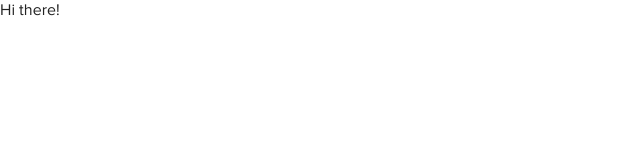
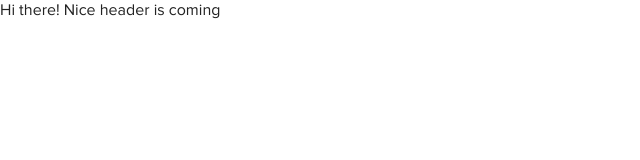
Before and after one commit to TsypchenkoYuliia/time-off-tracker-ui, a React (Create React App) app: page / in a window 1280 px wide. Shown: the top 160 px of the page, without its empty margins (0-640 px from the left). Built offline with nearby package versions, Linux system fonts and the light colour scheme.

Commit message:
Project created and all required packages installed with some settings

```diff
--- a/src/App.js
+++ b/src/App.js
@@ -3,7 +3,7 @@ import React from 'react';
 function App() {
   return (
     <div>
-      <header>Hi there!</header>
+      <header>Hi there! Nice header is coming</header>
     </div>
   );
 }
```
